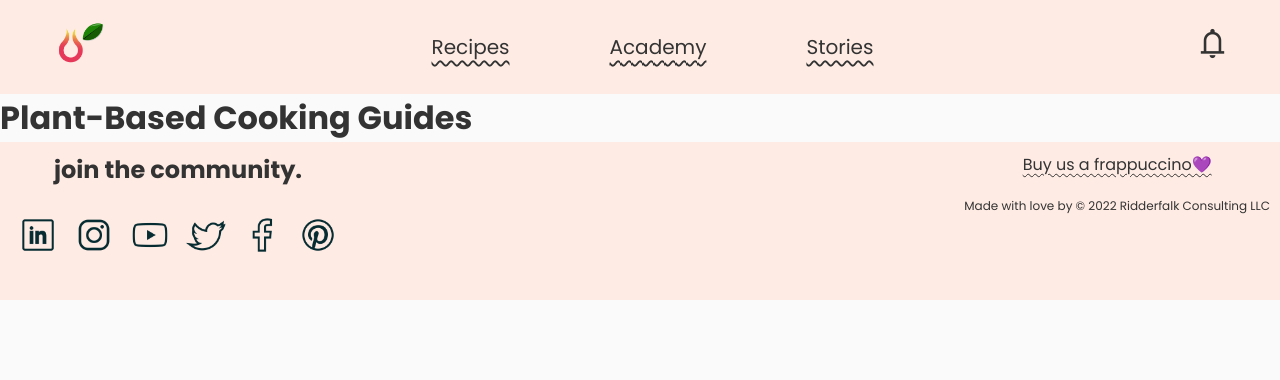
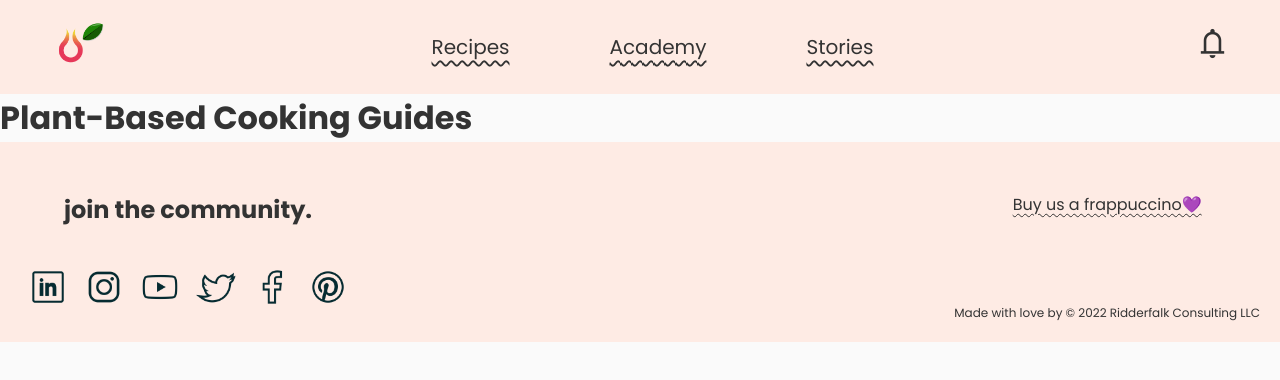
Before and after one commit to FredrikRidderfalk/let-me-feed-you, an Angular app: page /academy in a window 1280 px wide. Shown: the top 380 px of the page. Built offline with nearby package versions, Linux system fonts and the light colour scheme.

Commit message:
fix responsiveness issues with footer and navbar

```diff
--- a/src/app/components/footer/footer.component.html
+++ b/src/app/components/footer/footer.component.html
@@ -1,4 +1,5 @@
 <footer>
+  <div class="container__footer-content">
     <div class="footer__left">
       <div>
         <h2 class="footer-title">join the community.</h2>
@@ -8,7 +9,10 @@
           ><img src="/assets/linkedin.png" alt="LinkedIn logo." class="social"
         /></a>
         <a href="https://www.instagram.com/fredrikridderfalk" target="_blank"
-        ><img src="/assets/instagram.png" alt="Instagram logo." class="social"
+          ><img
+            src="/assets/instagram.png"
+            alt="Instagram logo."
+            class="social"
         /></a>
         <a
           href="https://www.youtube.com/channel/UCtk89EOqgG5JL2aaJGLBOBQ"
@@ -22,7 +26,10 @@
           ><img src="/assets/facebook.png" alt="Facebook logo." class="social"
         /></a>
         <a href="https://www.pinterest.com" target="_blank"
-        ><img src="/assets/pinterest.png" alt="Pinterest logo." class="social"
+          ><img
+            src="/assets/pinterest.png"
+            alt="Pinterest logo."
+            class="social"
         /></a>
       </div>
     </div>
@@ -37,4 +44,5 @@
         <p>Made with love by © 2022 Ridderfalk Consulting LLC</p>
       </div>
     </div>
+  </div>
 </footer>
--- a/src/app/components/footer/footer.component.sass
+++ b/src/app/components/footer/footer.component.sass
@@ -4,8 +4,9 @@ footer
     text-align: center
     background-color: $lmfy-beige
     padding: rem(40) rem(10) rem(10)
-.socials
-    margin-block: rem(20)
+.container__footer-content
+    max-width: 1400px
+    height: 150px
 .social
     width: 40px
     margin: rem(8)
@@ -21,13 +22,10 @@ footer
     text-decoration-thickness: rem(1.25)
 
 @media screen and (min-width: 768px)
-    footer
+    .container__footer-content
         @include flex-space-between
         padding: rem(10)
-
-@media screen and (min-width: 1366px)
-    .footer__left
+        margin: 0 auto
+    .footer__right, .footer__left
         @include flex-space-between
         flex-direction: column
-    .footer__left, .footer__right
-        padding-inline: rem(20)
--- a/src/app/components/navbar/navbar.component.html
+++ b/src/app/components/navbar/navbar.component.html
@@ -1,4 +1,5 @@
 <nav class="container__navigation">
+  <div class="container__navbar-content">
     <div class="container__logo">
       <a routerLink="/">
         <img class="logo" src="/assets/logo.png" alt="Let Me Feed You Logo" />
@@ -22,4 +23,5 @@
     <div class="container__notifications">
       <span class="material-symbols-outlined">notifications</span>
     </div>
+  </div>
 </nav>
--- a/src/app/components/navbar/navbar.component.sass
+++ b/src/app/components/navbar/navbar.component.sass
@@ -1,10 +1,13 @@
 @use "../../abstracts" as *
 
 .container__navigation
+    background-color: $lmfy-beige
+    padding-block: rem(20)
+.container__navbar-content
     @include flex-space-between
     align-items: center
-    background-color: $lmfy-beige
-    padding-block: rem(20)
+    max-width: 1400px
+    margin-inline: auto
 .nav-links
     display: flex
 .link
```
Lines whose indentation alone changed are shown as unchanged.
